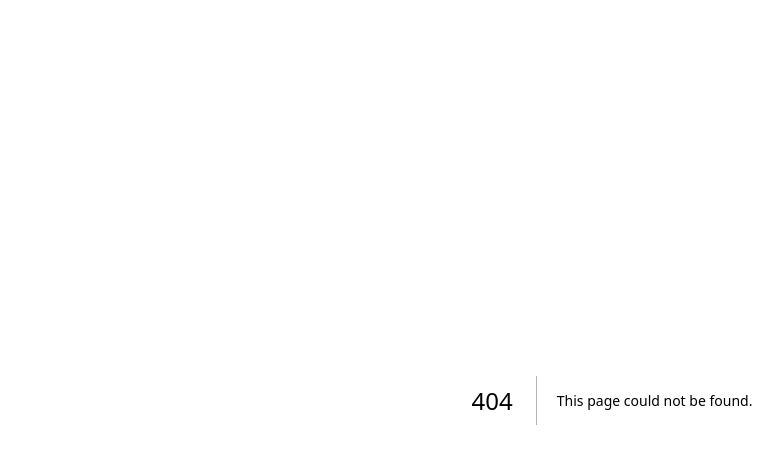
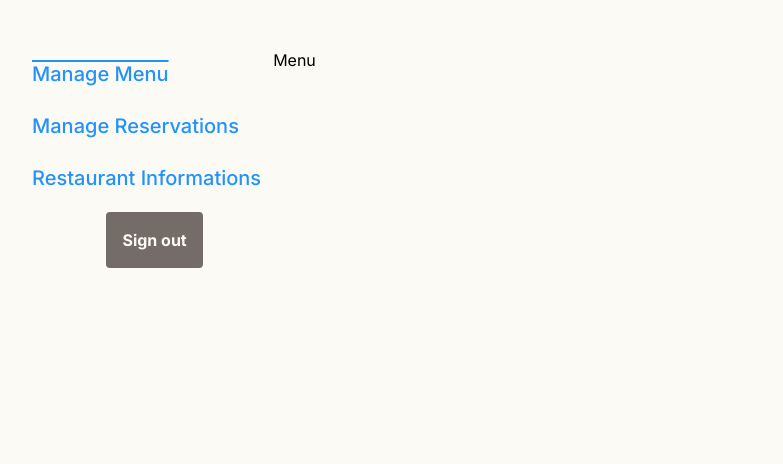
Before and after one commit to ThomasDmnc/next_thing, a Next.js app: page /dashboard/menu in a window 1280 px wide. Before the commit this address had no page. Shown: the top 464 px of the page, without its empty margins (28-811 px from the left). Built offline with nearby package versions, Linux system fonts and the light colour scheme.

Commit message:
Added side nav and log out function

```diff
--- a/src/app/dashboard/layout.tsx
+++ b/src/app/dashboard/layout.tsx
@@ -1,7 +1,11 @@
+import Sidebar from '../ui/sidebar'
 export default function Layout({ children }: { children: React.ReactNode }) {
     return (
-        <div className="flex h-screen flex-col md:flex-row md:overflow-hidden">
-        <div className="flex-grow p-6 md:overflow-y-auto md:p-12">{children}</div>
+        <div className="flex h-screen flex-row md:flex-row  md:overflow-y-auto md:p-12">
+              <Sidebar />
+            <div>
+             {children}
+            </div>
       </div>
     )
 }
--- /dev/null
+++ b/src/app/dashboard/menu/page.tsx
@@ -0,0 +1,7 @@
+export default function Menu() {
+    return (
+        <>
+            <p className="bg-primary">Menu</p>
+        </>
+    )
+}
--- /dev/null
+++ b/src/app/dashboard/reservations/page.tsx
@@ -0,0 +1,7 @@
+export default function Reservations() {
+    return (
+        <>
+            <p className="bg-primary">Reservations</p>
+        </>
+    )
+}
--- /dev/null
+++ b/src/app/ui/navlinks.tsx
@@ -0,0 +1,47 @@
+"use client";
+import Link from "next/link";
+import clsx from "clsx";
+import { usePathname } from "next/navigation";
+
+interface LinkType {
+  name: string;
+  url: string;
+}
+
+
+
+export default function Navlinks() {
+  const pathname = usePathname();
+
+  const links: LinkType[] = [
+    {
+      name: "Manage Menu",
+      url: "/dashboard/menu",
+    },
+    {
+      name: "Manage Reservations",
+      url: "/dashboard/reservations",
+    },
+    {
+      name: "Restaurant Informations",
+      url: "/contact",
+    },
+  ];
+
+  return (
+    links.map((link: LinkType) => {
+      return (
+        <Link
+          key={link.name}
+          href={link.url}
+          className={clsx(
+            "justify-center p-3 font-bold text-blue-600 font-medium md:text-xl rounded-md hover:overline",
+            pathname === link.url && "overline"
+          )}
+        >
+          <p>{link.name}</p>
+        </Link>
+      );
+    })
+  );
+}
--- /dev/null
+++ b/src/app/ui/sidebar.tsx
@@ -0,0 +1,23 @@
+import Image from "next/image";
+import { signOut } from "../../../auth";
+import Navlinks from "./navlinks";
+
+export default function Sidebar() {
+
+  return (
+    <div className="flex flex-col md:items-start lg:justify-start">
+      <Navlinks />
+      <form
+        action={async () => {
+          'use server';
+          await signOut();
+        }}
+        className="flex flex-row m-2 w-full justify-center items-center"
+      >
+        <button className="bg-gray-500 rounded p-4 font-bold text-white hover:bg-gray-70">
+          Sign out
+        </button>
+      </form>
+    </div>
+  );
+}
```
